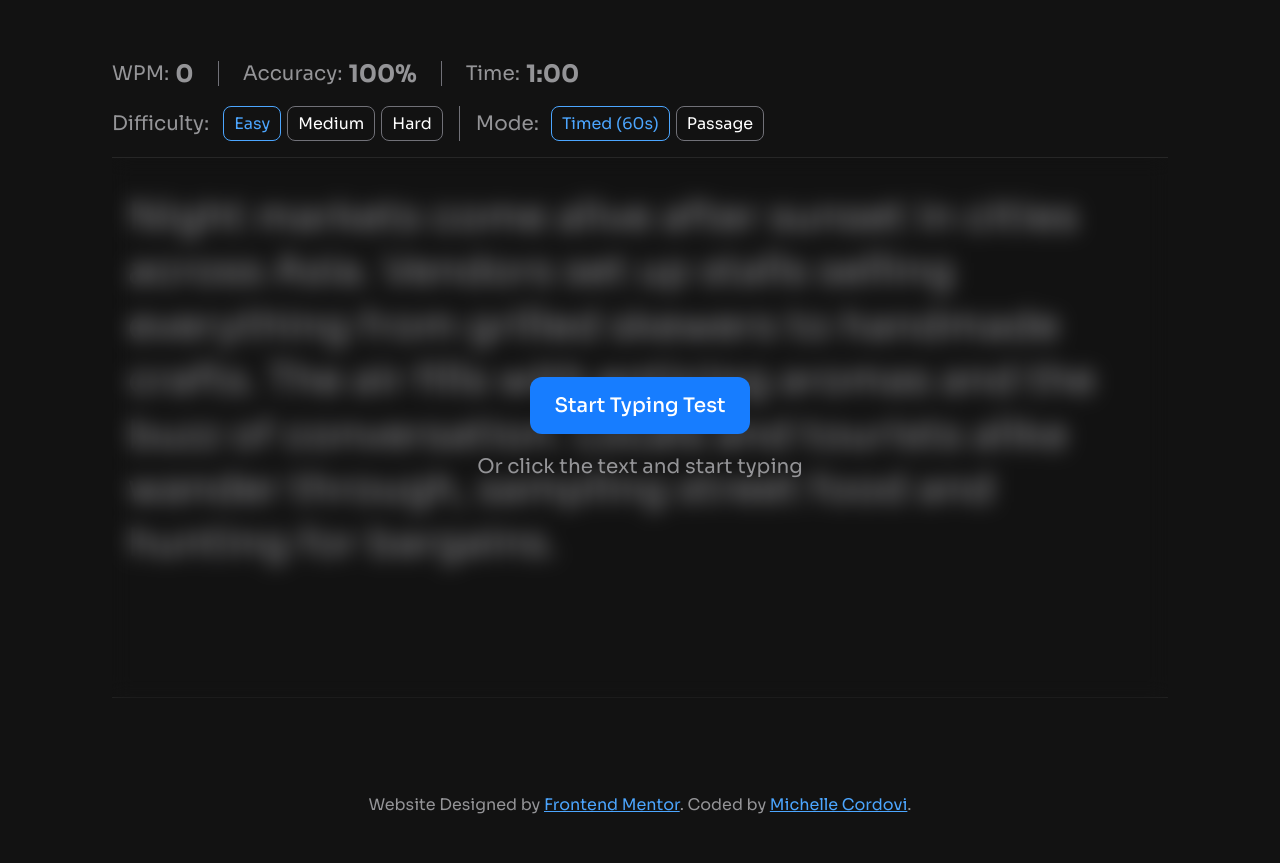
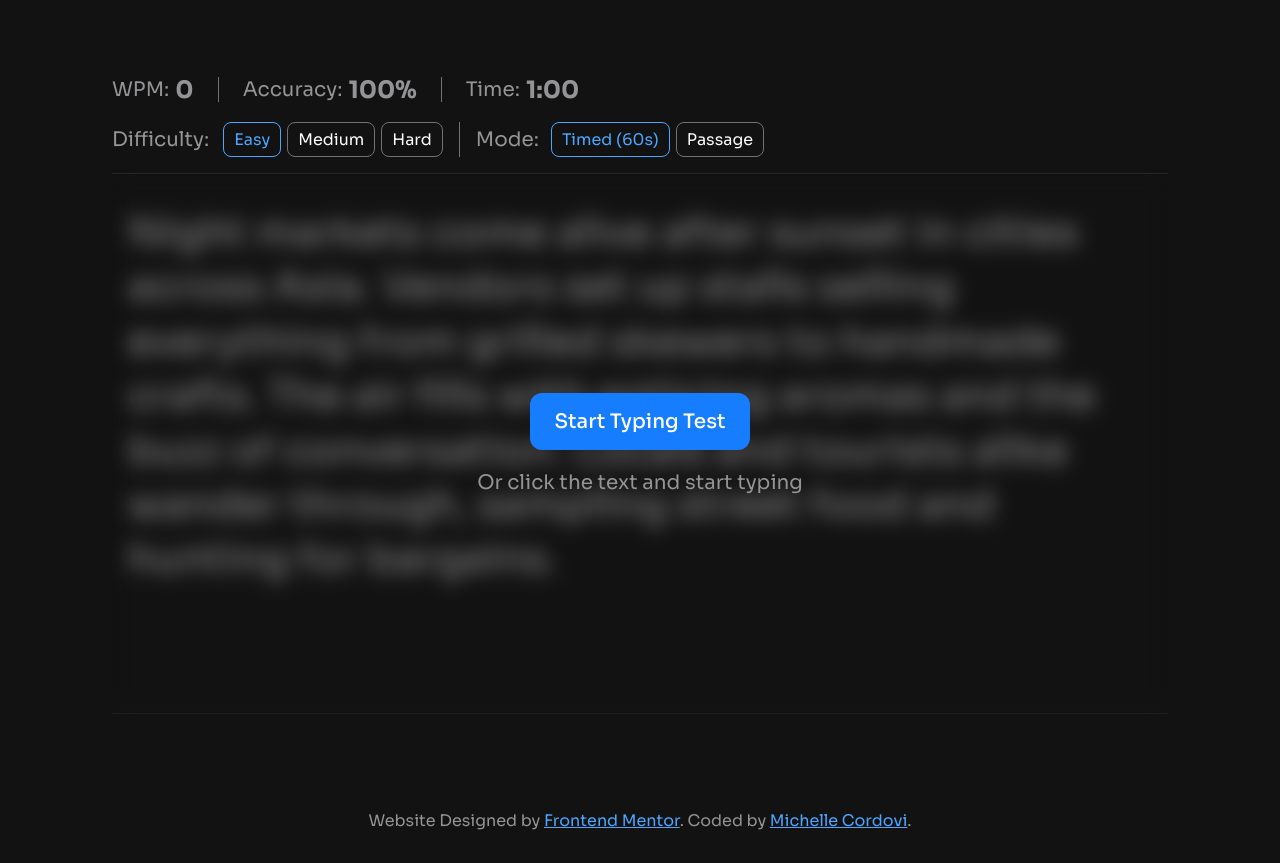
Before and after one commit to michellecordovi/typing-speed-test, a website with bundled scripts: page index.html in a window 1280 px wide. Shown: the part 75-938 px from the top of the page. Built offline with nearby package versions, Linux system fonts and the light colour scheme.

Commit message:
add top padding to stats bar for sticky view

```diff
--- a/styles.css
+++ b/styles.css
@@ -113,7 +113,7 @@ header {
     background-color: var(--black);
 	min-width: 100%;
 	max-width: 100%;
-	padding-bottom: 16px;
+	padding: 16px 0px;
 	border-bottom: 1px solid var(--light-black);
 	display: flex;
 	justify-content: space-between;
```
